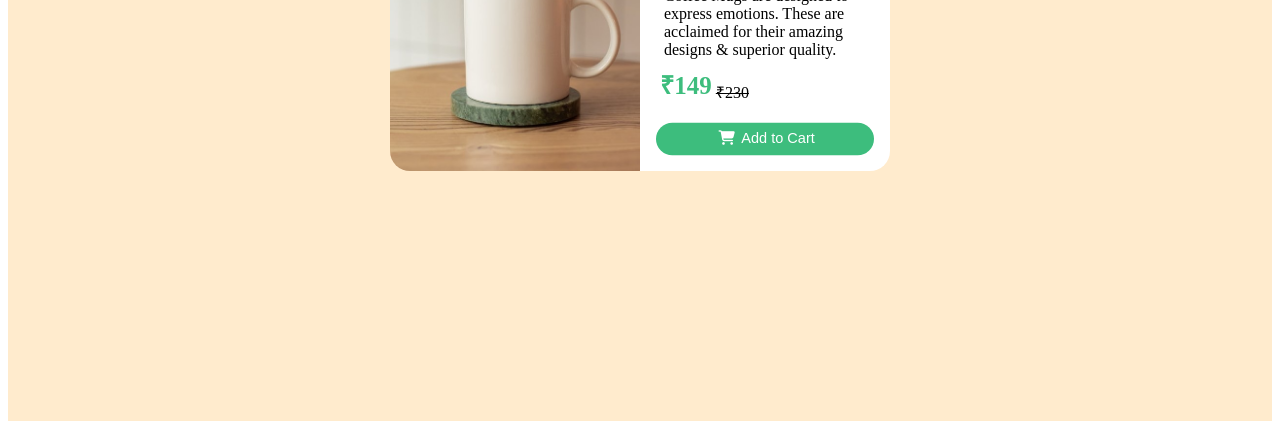
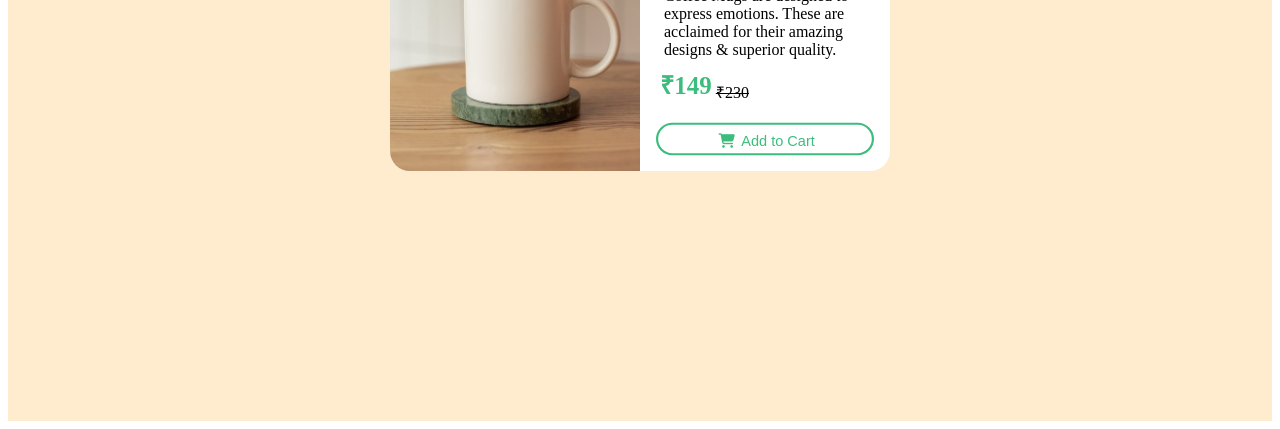
Before and after one commit to shizuka-virus/WEB_DEV_DOT, a plain HTML site: page HTML_AND_CSS/Mug_Card_Pro/idex.html in a window 1280 px wide. In both pictures the pointer is over the button "Add to Cart". Shown: the part 387-816 px from the top of the page. Drawn offline with Linux system fonts and the light colour scheme.

Commit message:
Changing in hover

```diff
--- a/HTML_AND_CSS/Mug_Card_Pro/style.css
+++ b/HTML_AND_CSS/Mug_Card_Pro/style.css
@@ -65,4 +65,7 @@ p{
 }
 button:hover{
     transform: scale(1.09);
+    background-color:white;
+    color: #3dbd7d;
+    border: 2px solid  #3dbd7d;
 }
```
